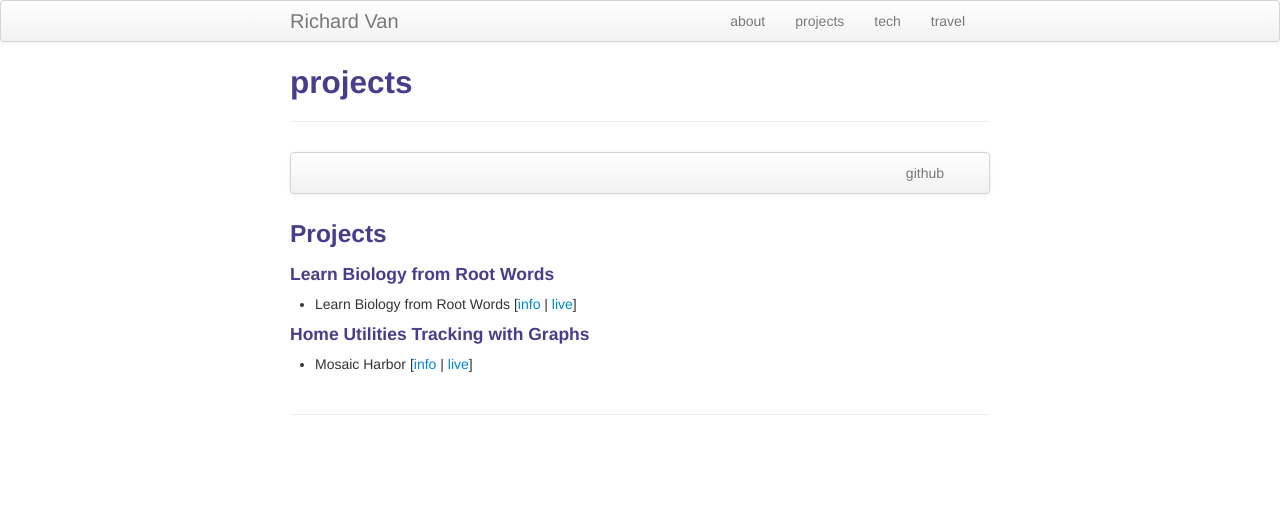
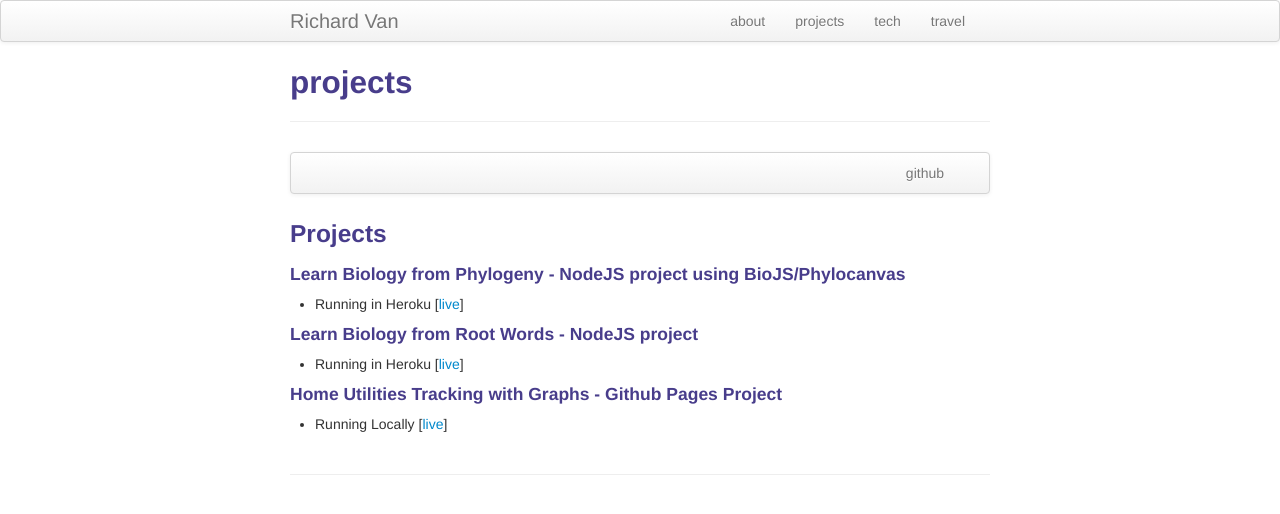
Before and after one commit to richardvan/richardvan.github.io, a Jekyll site: the page built from pages/projects.md, in a window 1280 px wide. Shown: the top 514 px of the page. Built offline with Jekyll 4.4.1, drawn with Linux system fonts in a browser that asks for light colours.

Commit message:
updated projects page with current projects and live website

```diff
--- a/package.json
+++ b/package.json
@@ -4,7 +4,8 @@
   "description": "See [richardvan.com](http://www.richardvan.com).",
   "main": "index.js",
   "scripts": {
-    "test": "echo \"Error: no test specified\" && exit 1"
+    "test": "echo \"Error: no test specified\" && exit 1",
+    "dev": "gulp"
   },
   "repository": {
     "type": "git",
--- a/pages/projects.md
+++ b/pages/projects.md
@@ -15,18 +15,17 @@ description: Richard Van's projects
 ### Projects
 
 
-#### Learn Biology from Root Words
-- Learn Biology from Root Words
-  \[[info](projects/learnBiologyFromRoot.html) |
-  [live](http://www.richardvan.com/richardvan.project.learnBiologyFromRoot/)\]
+#### Learn Biology from Phylogeny - NodeJS project using BioJS/Phylocanvas
+- Running in Heroku
+  \[[live](http://www.richardvan.com/richardvan.project.learnBiologyFromRoot/)\]
 
-<!--  it isn't hosted on this website, the www.richardvan.com url resolves from github.richardvan.io, the rest is the gh-pages location -->
+#### Learn Biology from Root Words - NodeJS project
+- Running in Heroku
+  \[[live](https://richardvan-learn-biology-roots.herokuapp.com/)\]
 
-
-#### Home Utilities Tracking with Graphs
-- Mosaic Harbor
-  \[[info](projects/mosaicHarbor.html) |
-  [live](http://www.richardvan.com/richardvan.project.mosaicHarbor/)\]
+#### Home Utilities Tracking with Graphs - Github Pages Project
+- Running Locally
+  \[[live](http://www.richardvan.com/richardvan.project.mosaicHarbor/)\]
 
 <!--  it isn't hosted on this website, the www.richardvan.com url resolves from github.richardvan.io, the rest is the gh-pages location -->
 
```
Also changed, not shown: pages/projects/learnBiologyFromRoot.md (deleted, +0 -14 lines), pages/projects/mosaicHarbor.md (deleted, +0 -15 lines), ReadMe.md, 1 other file.
